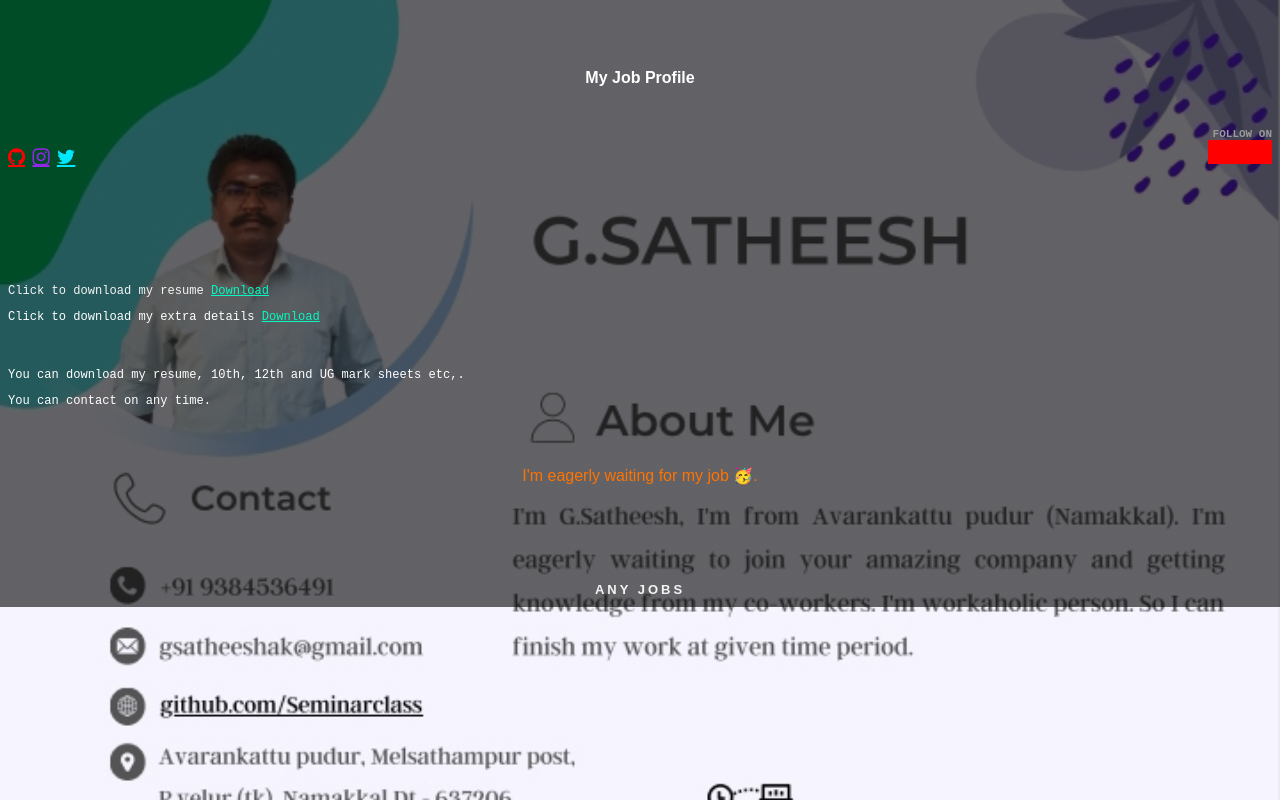
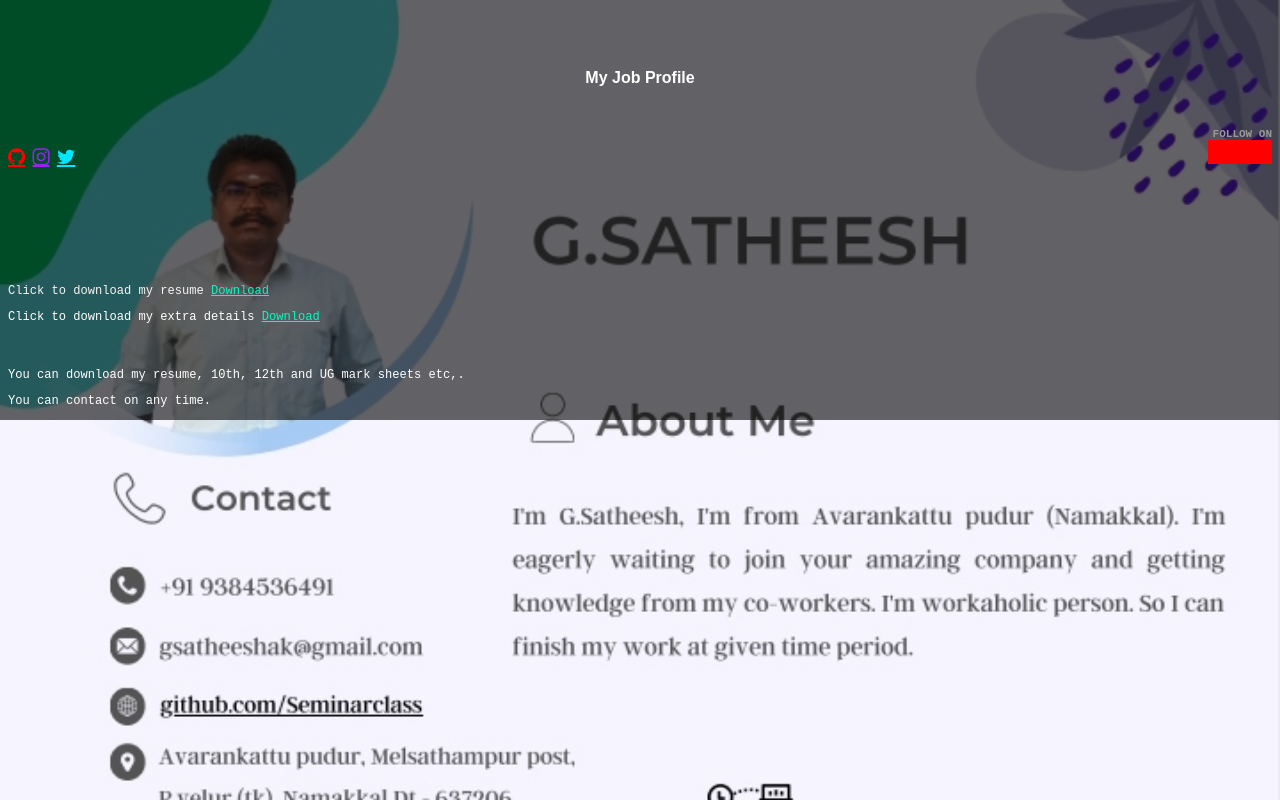
Before and after one commit to Seminarclass/my-job-profile, a plain HTML site: page index.html in a window 1280 px wide. Drawn offline with Linux system fonts and the light colour scheme.

Commit message:
Update index.html

```diff
--- a/index.html
+++ b/index.html
@@ -134,58 +134,6 @@
 
 
 
-
-
-
-
-
 </body>
 
-
-
-<footer>
-
-
-   <!---create space--->
-<span style="display:block; height: 30px;"></span>
-
-
-
-
-
-  <div align="center">
-
-  <style>
-    .use {
-      font-family: Fantasy;
-      font-size: 16px;
-      color: #FF7300;
-    }
-  </style>
-  <p class="use">I'm eagerly waiting for my job  🥳.</p>
-  <div></div>
-
-
-
-
-
-   <!---create space--->
- <span style="display:block; height: 65px;"></span>
-
-
-
-
-
-
-<br>
-    <div align="right">
-  </div>
- <div class="name">
- <a style="text-decoration: none;" <span>Any Jobs</a>
- <div>
-</div>
-
-
-</footer>
-
 </html>
```
